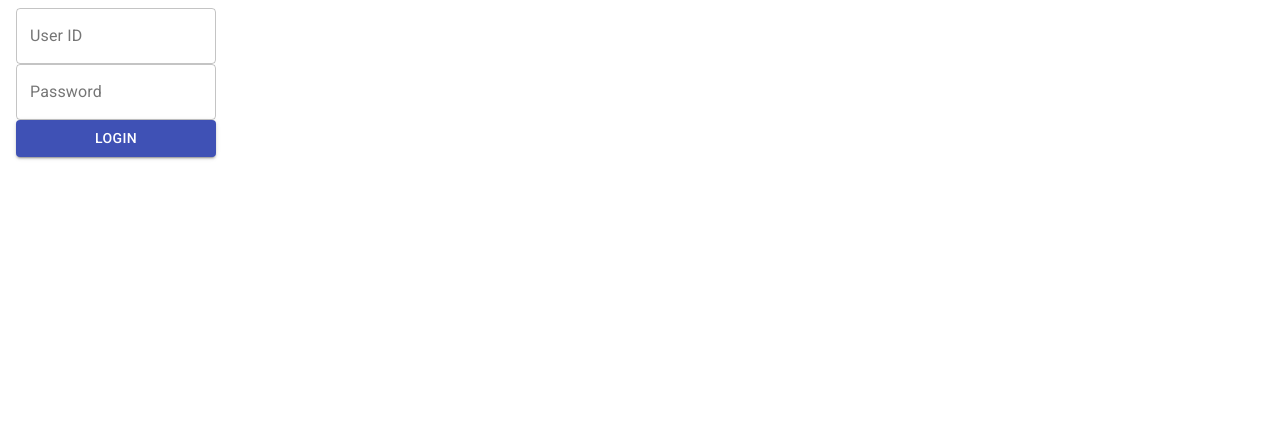
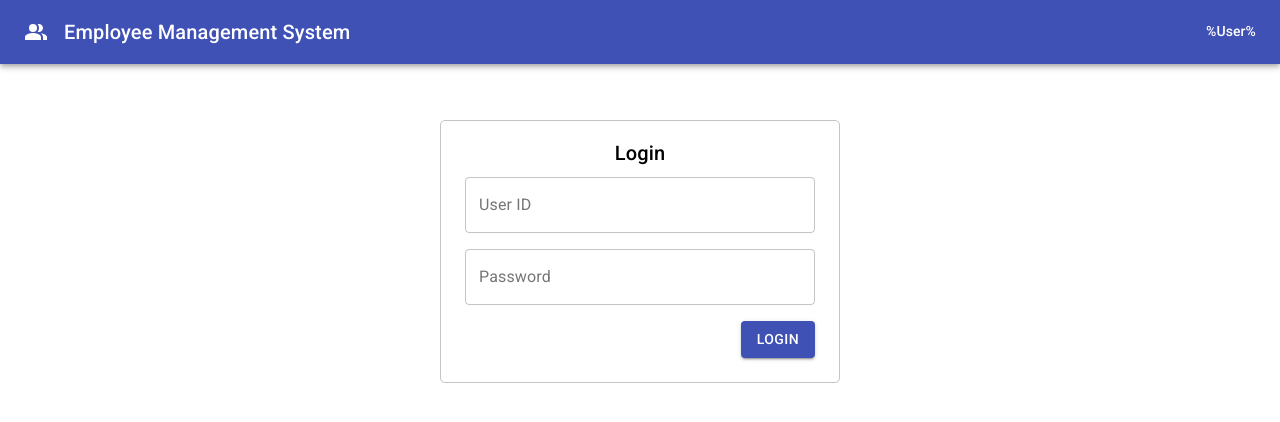
Before and after one commit to Volkir87/react-employee-management, a Next.js app: page /login in a window 1280 px wide. Shown: the top 422 px of the page. Built offline with nearby package versions, Linux system fonts and the light colour scheme.

Commit message:
finished the setup for the Material UI and finished login page

```diff
--- /dev/null
+++ b/components/ApplicationBar.js
@@ -0,0 +1,39 @@
+import { makeStyles } from '@material-ui/core/styles';
+import AppBar from '@material-ui/core/AppBar';
+import Typography from '@material-ui/core/Typography';
+import PeopleAltIcon from '@material-ui/icons/PeopleAlt';
+import Toolbar from '@material-ui/core/ToolBar';
+
+const useStyles = makeStyles((theme) => ({
+    root: {
+      flexGrow: 1,
+    },
+    menuButton: {
+      marginRight: theme.spacing(2),
+    },
+    title: {
+      flexGrow: 1,
+      marginLeft: '1rem'
+    },
+  }));
+
+const ApplicationBar = () => {
+    const classes = useStyles();
+    return (
+    <div className={classes.root}>
+        <AppBar position="static">
+            <Toolbar>
+                <PeopleAltIcon style={{ color: 'white'}}/>
+                <Typography variant="h6" className={classes.title}>
+                    Employee Management System
+                </Typography>
+                <Typography variant="subtitle2">
+                    %User%
+                </Typography>
+            </Toolbar>
+        </AppBar>
+    </div>
+    )
+}
+
+export default ApplicationBar;
--- a/package.json
+++ b/package.json
@@ -13,6 +13,7 @@
   "license": "ISC",
   "dependencies": {
     "@material-ui/core": "^4.9.12",
+    "@material-ui/icons": "^4.9.1",
     "axios": "^0.19.2",
     "bcryptjs": "^2.4.3",
     "express": "^4.17.1",
--- /dev/null
+++ b/pages/_document.jsx
@@ -0,0 +1,74 @@
+import React from 'react'
+import Document, { Html, Head, Main, NextScript } from 'next/document'
+import { ServerStyleSheets } from '@material-ui/styles'
+import { createMuiTheme, responsiveFontSizes } from '@material-ui/core/styles'
+
+const theme = responsiveFontSizes(createMuiTheme())
+
+class MyDocument extends Document {
+  render() {
+    return (
+      <Html>
+        <Head>
+            <meta charSet="utf-8" />
+            <meta
+                name="viewport"
+                content="minimum-scale=1, initial-scale=1, width=device-width, shrink-to-fit=no"
+            />
+            <meta name="theme-color" content={theme.palette.primary.main} />
+            <link rel="stylesheet" href="https://fonts.googleapis.com/css?family=Roboto:300,400,500,700&display=swap" />
+            <link rel="stylesheet" href="https://fonts.googleapis.com/icon?family=Material+Icons" />
+            <style jsx global>
+                {`
+                html,
+                body {
+                    height: 100%;
+                    width: 100%;
+                }
+                *,
+                *:after,
+                *:before {
+                    box-sizing: border-box;
+                }
+                body {
+                    font-family: 'Roboto', 'Helvetica', 'Arial', sans-serif;
+                    font-size: 1rem;
+                    margin: 0;
+                }
+                `}
+            </style>
+        </Head>
+        <body>
+          <Main />
+          <NextScript />
+        </body>
+      </Html>
+    )
+  }
+}
+
+MyDocument.getInitialProps = async ctx => {
+  // Render app and page and get the context of the page with collected side effects.
+  const sheets = new ServerStyleSheets()
+  const originalRenderPage = ctx.renderPage
+
+  ctx.renderPage = () =>
+    originalRenderPage({
+      enhanceApp: App => props => sheets.collect(<App {...props} />)
+    })
+
+  const initialProps = await Document.getInitialProps(ctx)
+
+  return {
+    ...initialProps,
+    // Styles fragment is rendered after the app and page rendering finish.
+    styles: [
+      <React.Fragment key="styles">
+        {initialProps.styles}
+        {sheets.getStyleElement()}
+      </React.Fragment>
+    ]
+  }
+}
+
+export default MyDocument
--- a/pages/login.js
+++ b/pages/login.js
@@ -3,22 +3,43 @@ import Head from 'next/head'
 import { makeStyles } from '@material-ui/core/styles';
 import TextField from '@material-ui/core/TextField';
 import Button from '@material-ui/core/Button';
+import ApplicationBar from '../components/ApplicationBar';
+import Typography from '@material-ui/core/Typography';
 
 const useStyles = makeStyles((theme) => ({
     root: {
         '& > *': {
             margin: theme.spacing(1),
-            width: '25ch',
+            width: '25rem',
         },
     },
     loginForm: {
             margin: theme.spacing(1),
-            width: '25ch',
+            width: '25rem',
             display: 'flex',
             flexDirection: 'column',
             justifyContent: 'space-between',
-            alignItems: 'stretch'
+            alignItems: 'stretch',
+            padding: '1rem',
+            borderStyle: 'solid',
+            borderColor: '#C4C4C4',
+            borderWidth: '1px',
+            borderRadius: '5px',
+            textAlign: 'center'
         },
+    loginArea: {
+        margin: '3rem',
+        display: 'flex',
+        flexDirection: 'row',
+        justifyContent: 'center'
+    },
+    loginItem: {
+        margin: '0.5rem',
+    },
+    buttonArea: {
+        display: 'flex',
+        justifyContent: 'end'
+    },
 }));
 
 const Login = () => {
@@ -47,14 +68,18 @@ const Login = () => {
         <div>
             <Head>
                 <title>Login</title>
-                <link rel="stylesheet" href="https://fonts.googleapis.com/css?family=Roboto:300,400,500,700&display=swap" />
-                <link rel="stylesheet" href="https://fonts.googleapis.com/icon?family=Material+Icons" />
             </Head>
-            <form className={classes.loginForm} noValidate autoComplete="off">
-                <TextField id="userId" label="User ID" variant="outlined"/>
-                <TextField id="password" label="Password" variant="outlined" type="password" autoComplete="current-password"/>
-                <Button variant="contained" color="primary" onClick={login}>Login</Button>
-            </form>
+            <ApplicationBar></ApplicationBar>
+            <div className={classes.loginArea}>
+                <form className={classes.loginForm} noValidate autoComplete="off">
+                    <Typography variant='h6'>Login</Typography>
+                    <TextField id="userId" className={classes.loginItem} label="User ID" variant="outlined"/>
+                    <TextField id="password" className={classes.loginItem} label="Password" variant="outlined" type="password" autoComplete="current-password"/>
+                    <div className={classes.buttonArea}>
+                        <Button variant="contained" className={classes.loginItem} color="primary" onClick={login}>Login</Button>
+                    </div>
+                </form>
+            </div>
         </div>
   )}
 
```
Also changed, not shown: components/Drawer.js (added), components/Layout.js (added), 1 other file (tests, documents, lock files or other folders).
